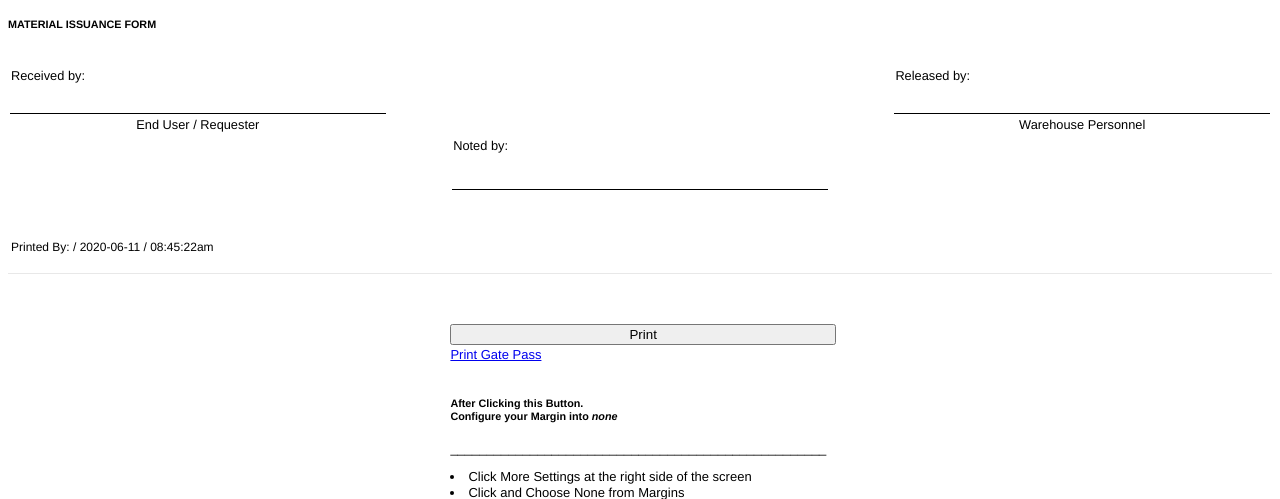
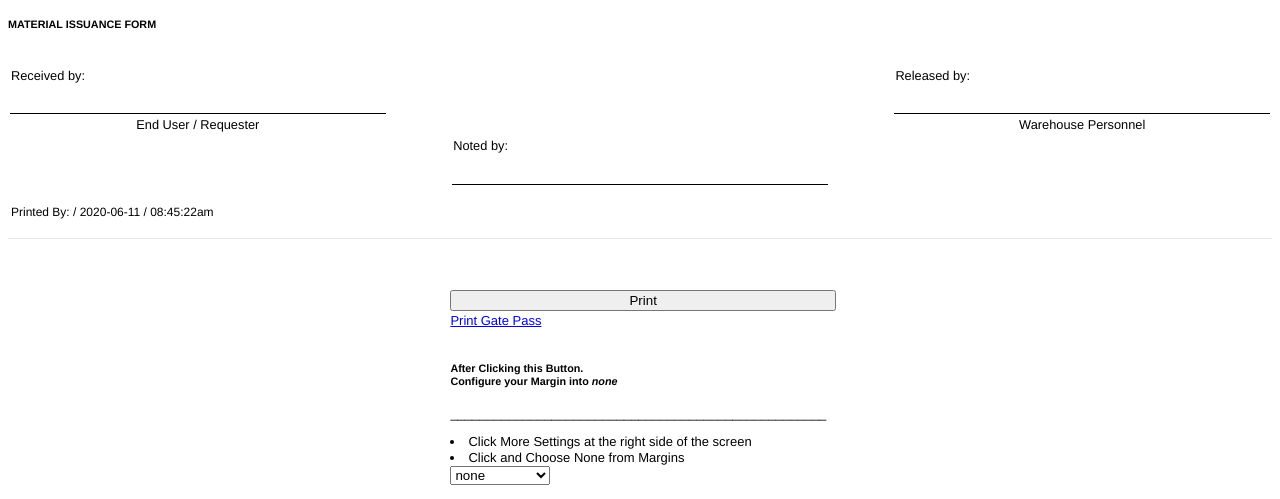
Before and after one commit to JonahBenares/progen, a CodeIgniter app: the page made by application/views/issue/mif.php in a window 1280 px wide. Shown: the top 499 px of the page. Run offline with CodeIgniter, Linux system fonts and the light colour scheme; data that the repository does not hold is empty; some libraries are stand-ins or nearby versions.

Commit message:
change the placing of the noted by name in issuance form

```diff
--- a/application/views/issue/mif.php
+++ b/application/views/issue/mif.php
@@ -302,14 +302,7 @@
                 <tr>
                     <td></td>
                     <td ></td>
-                    <td style="border-bottom:1px solid #000"><br><br></td>
-                    <td></td>
-                    <td></td>
-                </tr>
-                <tr>
-                    <td></td>
-                    <td></td>
-                    <td >
+                    <td style="border-bottom:1px solid #000">
                         <select type="text" class="select" name="noted">
                             <option></option>
                             <?php foreach($noted_emp AS $rel){ ?>
```
